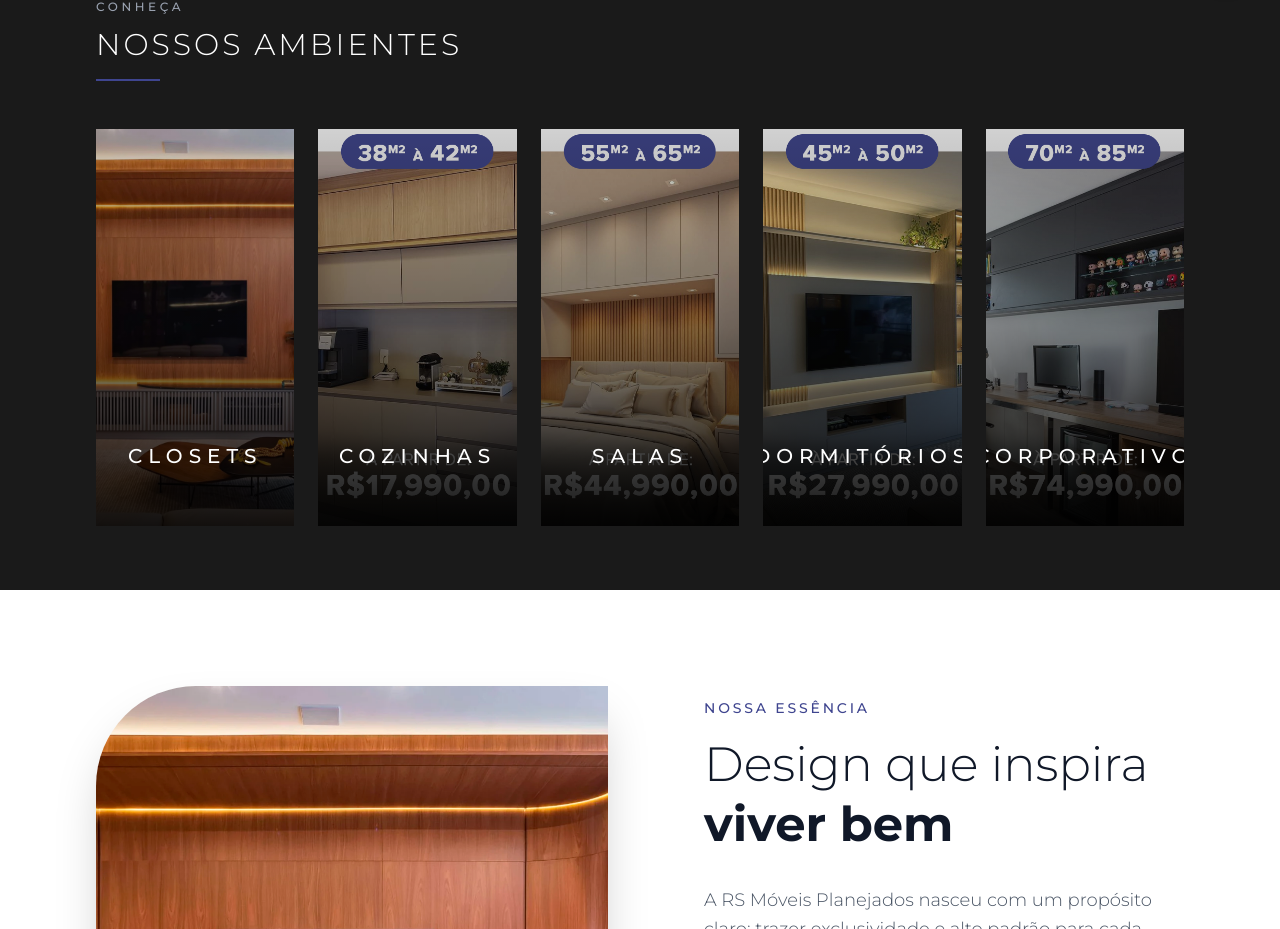
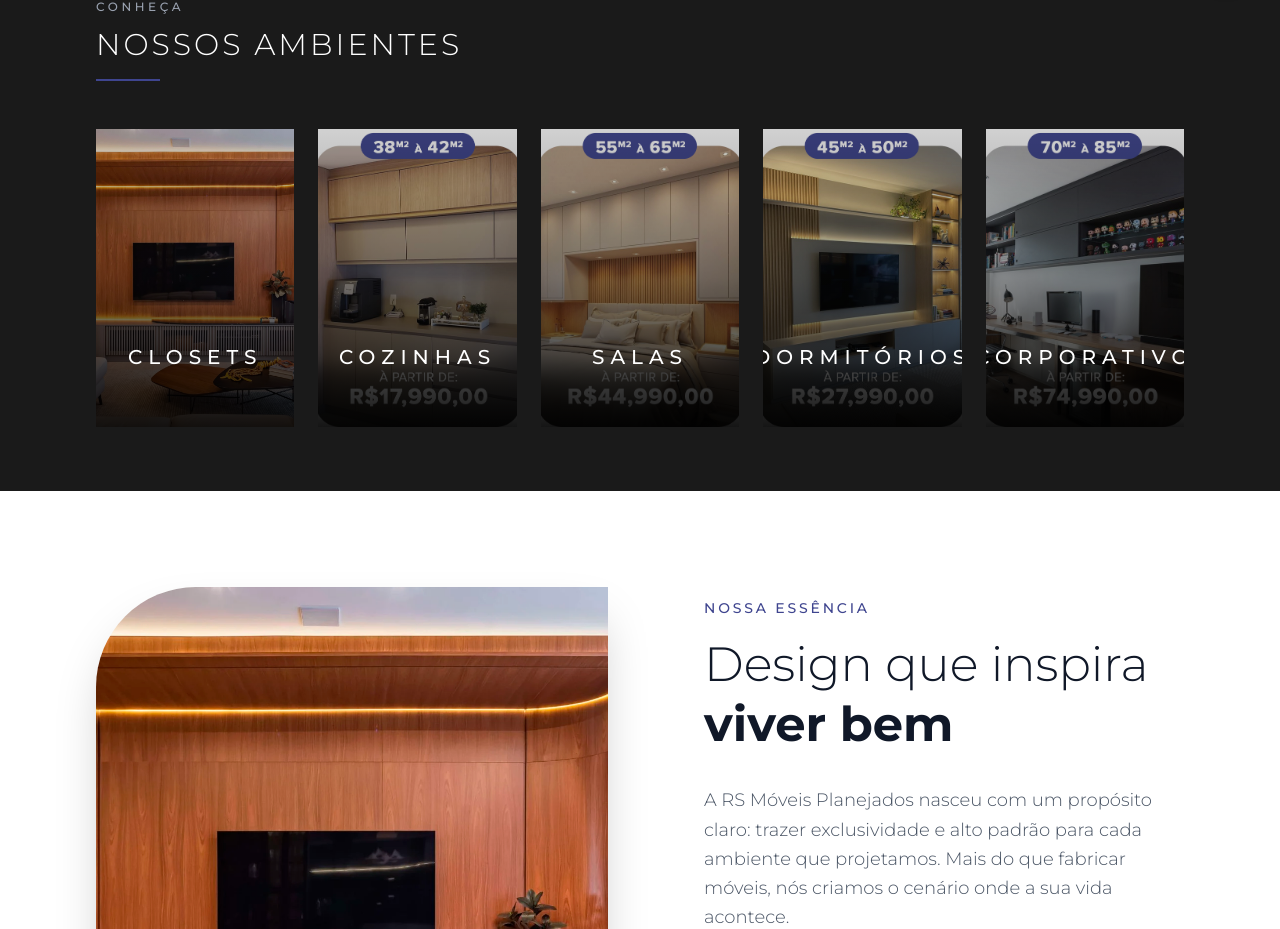
Before and after one commit to rsmoveisplanejados/rs-moveis-lp, a React (Vite) app: page / in a window 1280 px wide. Shown: the part 793-1722 px from the top of the page. Built offline with nearby package versions, Linux system fonts and the light colour scheme; no server answers.

Commit message:
style: Change environments aspect ratio exactly to 2/3

```diff
--- a/src/components/ServicesGrid.tsx
+++ b/src/components/ServicesGrid.tsx
@@ -43,7 +43,7 @@ export default function ServicesGrid() {
                             whileInView={{ opacity: 1, y: 0 }}
                             viewport={{ once: true }}
                             transition={{ delay: index * 0.1 }}
-                            className="group relative overflow-hidden aspect-[1/2] cursor-pointer"
+                            className="group relative overflow-hidden aspect-[2/3] cursor-pointer"
                         >
                             <img
                                 src={env.img}
```
